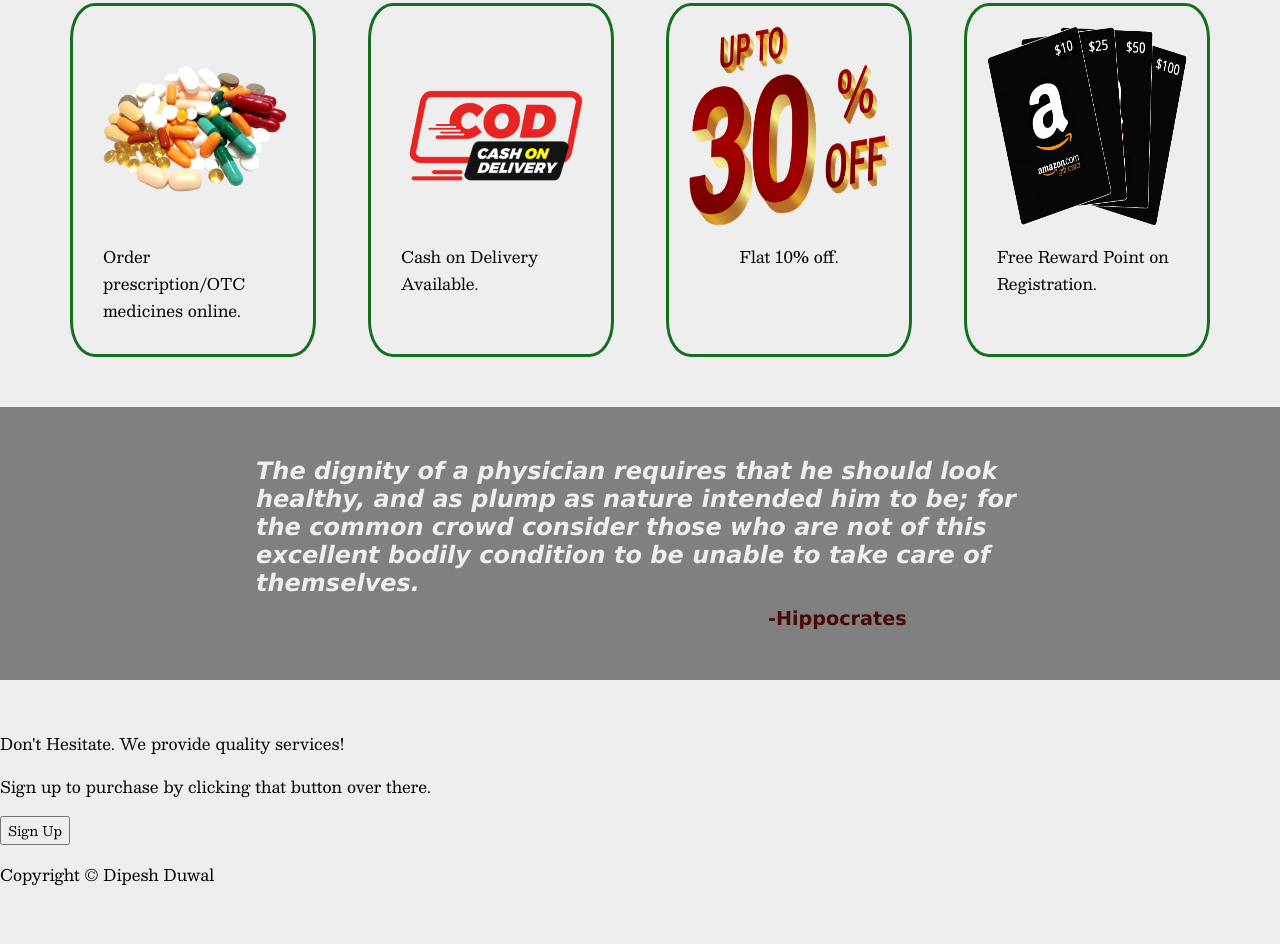
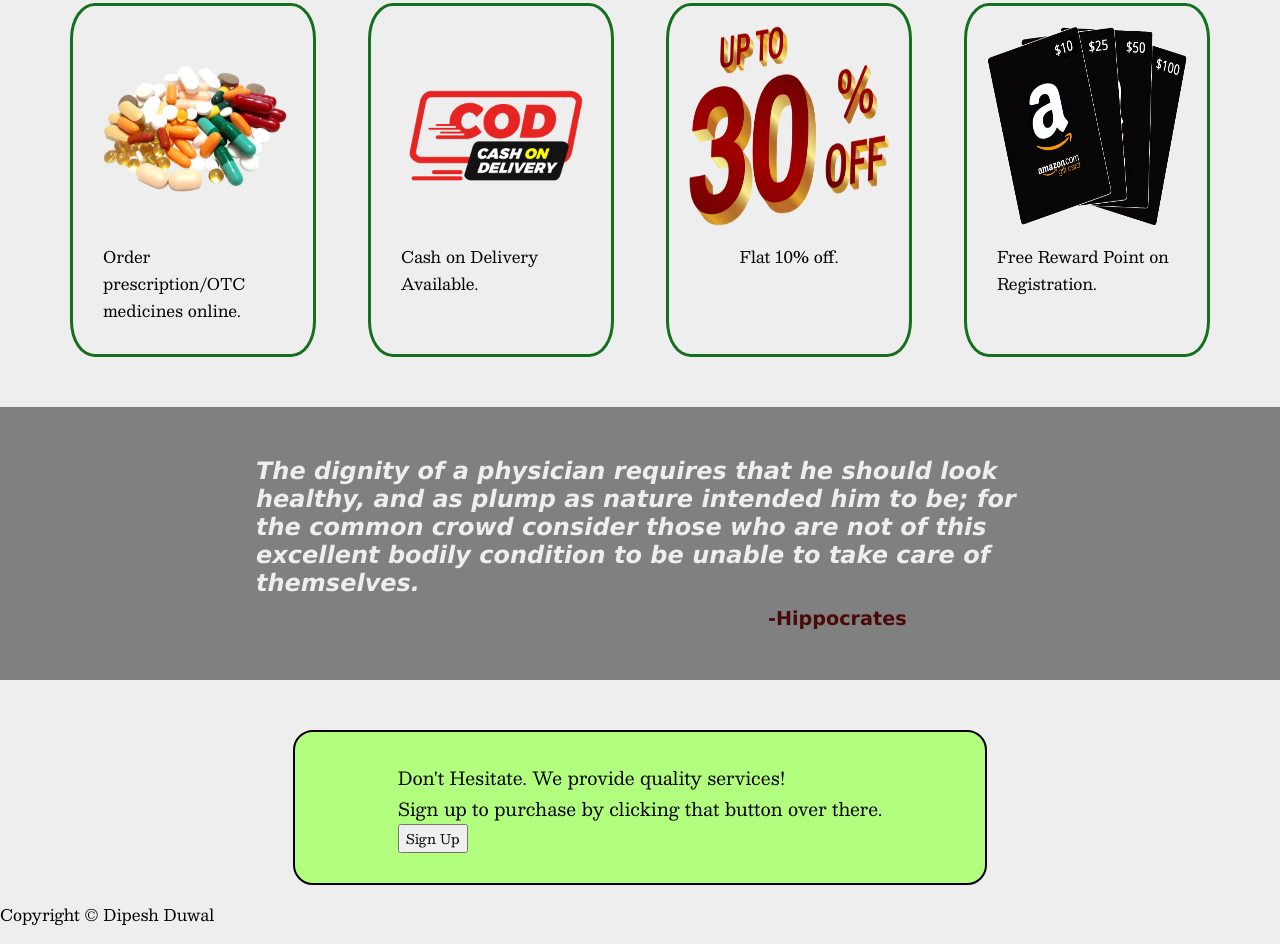
Before and after one commit to dipeshduwal/Pharmacy-Project, a plain HTML site: page index.html in a window 1280 px wide. Shown: the part 541-1485 px from the top of the page. Before the commit the page ends 1445 px from the top, so only its background shows below. Drawn offline with nearby package versions, Linux system fonts and the light colour scheme.

Commit message:
Add Contact flexbox, add relevant css properties

```diff
--- a/index.html
+++ b/index.html
@@ -53,10 +53,12 @@
     <div class="saying">The dignity of a physician requires that he should look healthy, and as plump as nature intended him to be; for the common crowd consider those who are not of this excellent bodily condition to be unable to take care of themselves.</div>
     <div class="author">-Hippocrates</div>
 </div>
-<div>
-    <p>Don't Hesitate. We provide quality services!</p>
-    <p>Sign up to purchase by clicking that button over there.</p>
-    <button>Sign Up</button>
+<div class="contact">
+    <div class="contain">
+    <div class="contacttext">Don't Hesitate. We provide quality services!</div>
+    <div class="purchase">Sign up to purchase by clicking that button over there.</div>
+    <button class="signup">Sign Up</button>
+    </div>
 </div>
 <div class="footer">
     <p> Copyright © Dipesh Duwal</p>
--- a/styles.css
+++ b/styles.css
@@ -137,3 +137,19 @@ ul {
     font-size: larger;
     font-family: 'Lucida Sans', 'Lucida Sans Regular', 'Lucida Grande', 'Lucida Sans Unicode', Geneva, Verdana, sans-serif;
   }
+
+  .contact{
+    display: flex;
+    justify-content: center;
+  }
+
+.contain{
+    background-color: rgb(178, 255, 127);
+    padding: 30px;
+    padding-left: 8%;
+    padding-right: 8%;
+    border: 2px solid ;
+    border-radius: 20px;
+    font-size: large;
+    font-family: 'Segoe UI', Tahoma, Geneva, Verdana, sans-serif;
+}
```
